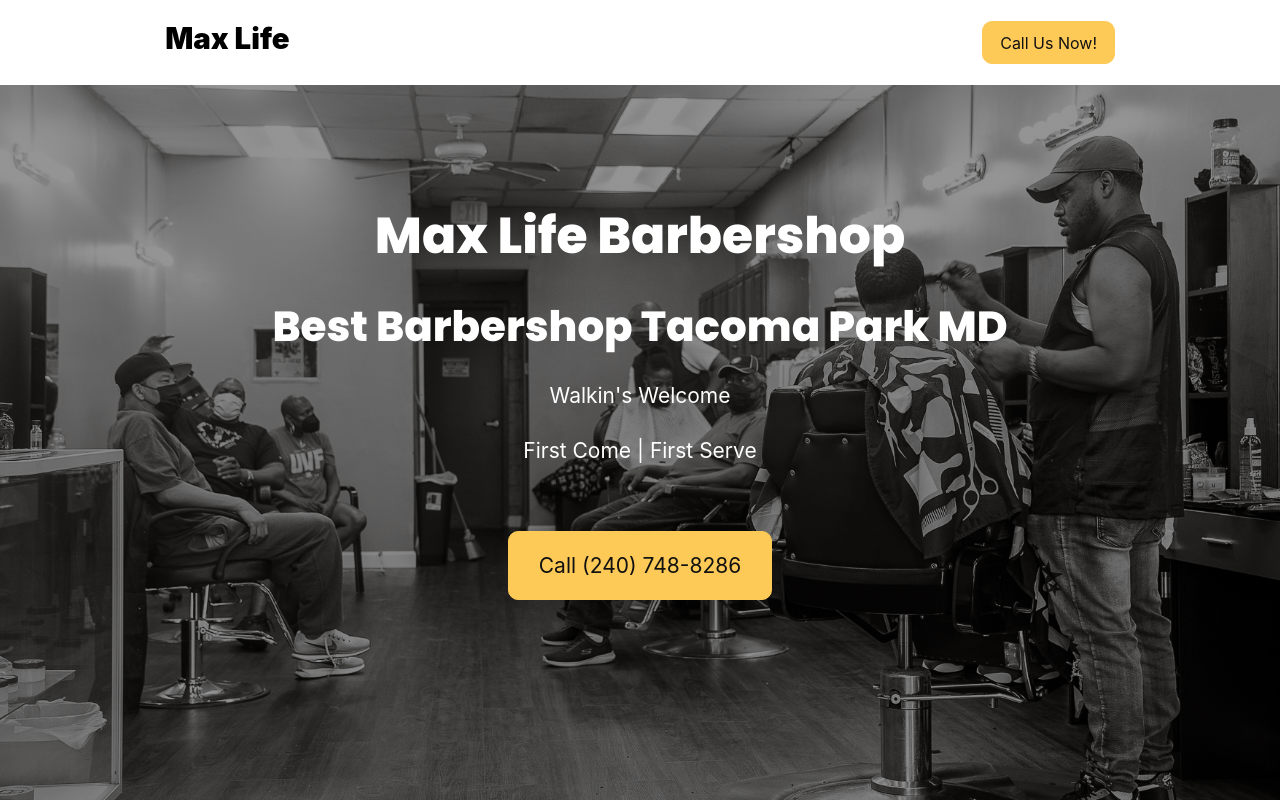
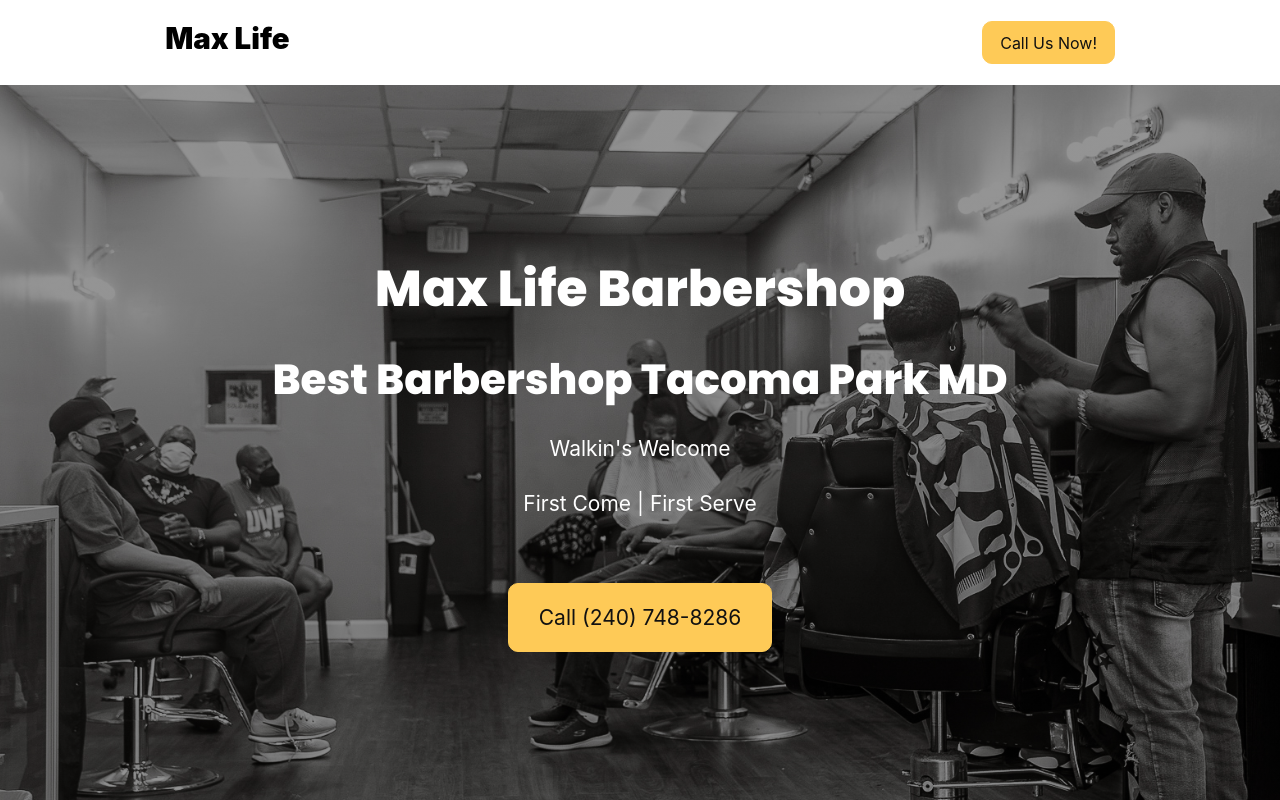
Before and after one commit to kgb4000/max-life, a Next.js app: page / in a window 1280 px wide. Shown: the top 800 px of the page. Built offline with nearby package versions, Linux system fonts and the light colour scheme.

Commit message:
Added code

```diff
--- a/components/heroBox.js
+++ b/components/heroBox.js
@@ -32,7 +32,7 @@
     url(../images/max-life-barbershop.jpg);
   background-position: center;
   background-size: cover;
-  height: 40rem;
+  height: 45rem;
   color: #fff;
   text-align: center;
 
--- a/pages/index.js
+++ b/pages/index.js
@@ -105,7 +105,7 @@
               <p>Kester</p>
             </div>
             <div className="btn">
-              <Button as="a" href={reviews}>
+              <Button as="a" href={reviews} target="_blank">
                 More Reviews on Google!
               </Button>
             </div>
```
